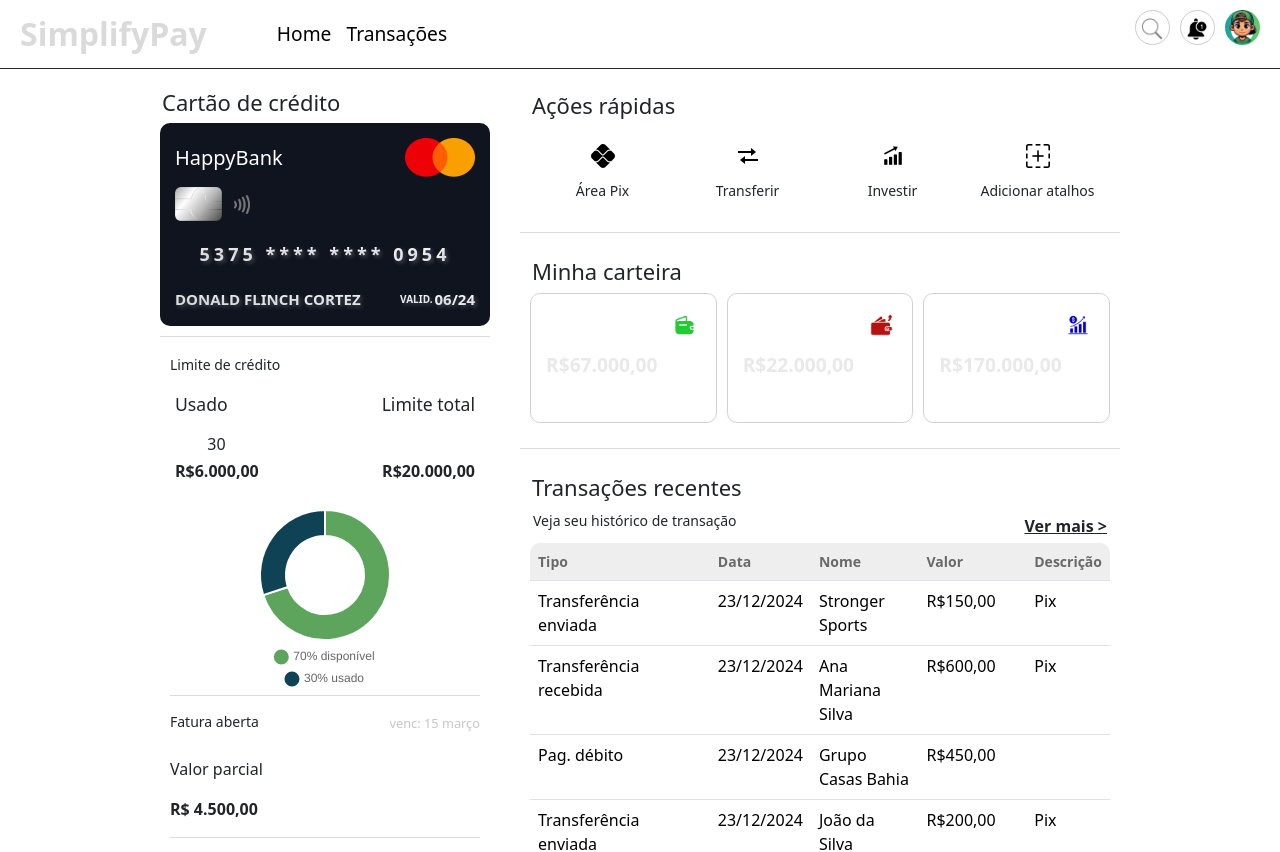
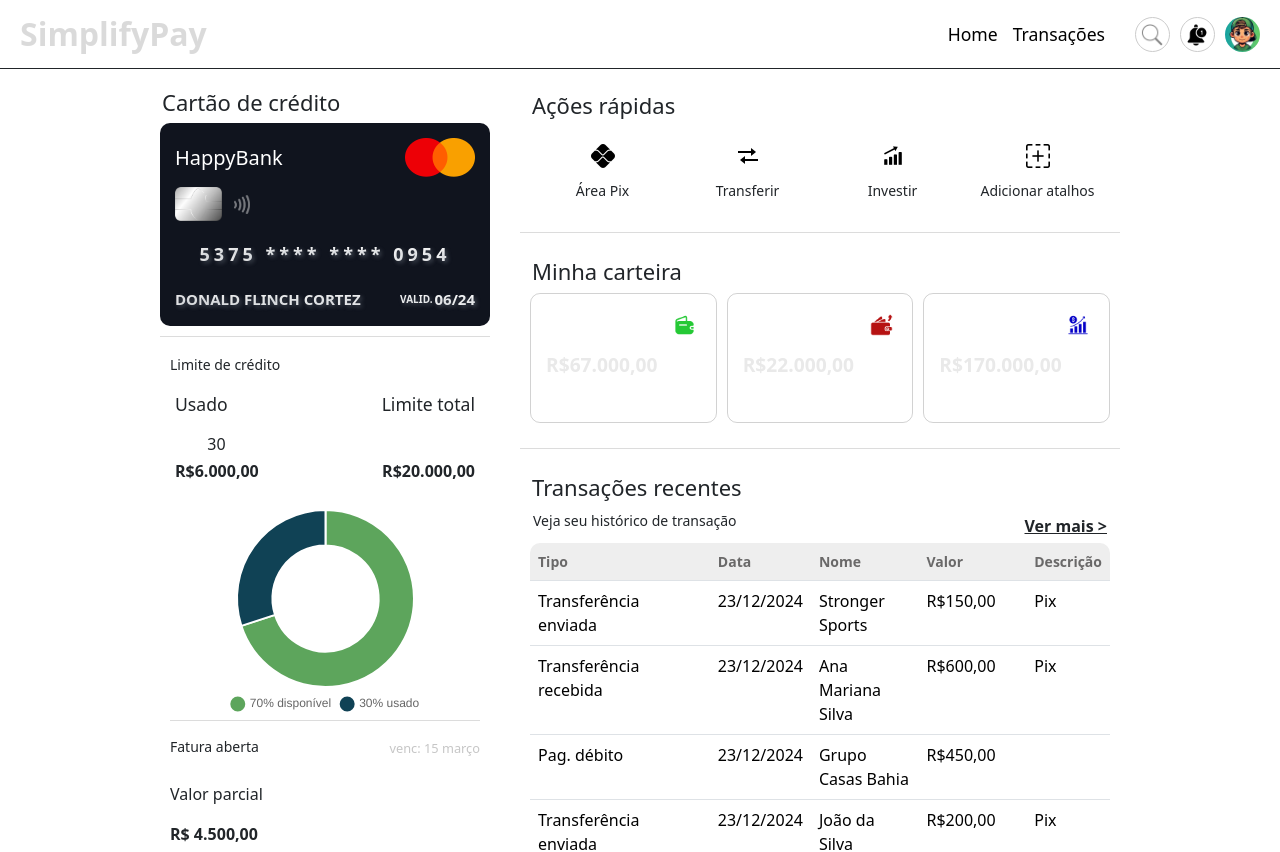
Before and after one commit to victorbiguete/ImaPayFrontEnd, an Angular app: page /home in a window 1280 px wide. Shown: the top 852 px of the page. Built offline with nearby package versions, Linux system fonts and the light colour scheme.

Commit message:
correção do routelink

```diff
--- a/src/app/componentes/grafico-donut/grafico-donut.component.css
+++ b/src/app/componentes/grafico-donut/grafico-donut.component.css
@@ -1,5 +1,5 @@
 
 .container{
-    width: 210px;
+    width: 235px;
     height: auto;
 }
--- a/src/app/componentes/menu/menu.component.css
+++ b/src/app/componentes/menu/menu.component.css
@@ -10,6 +10,7 @@ header{
 .container-menu {
     display: flex;
     width: 100%;
+    justify-content: space-between;
 }
 .conteudo-menu{
     background-color: var(--background-neutro-primario);
@@ -18,6 +19,7 @@ header{
     align-items: center;
     width: 100%;
     gap:10px;
+    justify-content: space-between;
 }
 
 .logo {
@@ -33,7 +35,6 @@ header{
 nav {
     display: flex;
     align-items: center;
-    margin-left: 60px;
 }
 
 .nav-list {
@@ -41,12 +42,14 @@ nav {
     display: flex;
     align-items: center;
     gap:15px;
+    height: 35px;
+    padding-right: 30px;
 }
 
 .link {
     text-decoration: none;
     color: black;
-    font-size: 1.2rem;
+    font-size: 1.1rem;
     cursor: pointer;
 }
 
--- a/src/app/componentes/menu/menu.component.html
+++ b/src/app/componentes/menu/menu.component.html
@@ -5,16 +5,16 @@
                 <div class="logo">Simplify<span class="pay">Pay</span></div>
                 <nav>
                     <div class="nav-list" [ngClass]="{'show': isMenuOpen}">
-                        <a href="/home" class="link" (click) = "mudarEstilo('home')" [ngClass]="boldText">Home</a>
-                        <a href="/transacoes" class="link" (click) = "mudarEstilo('transacoes')" [ngClass]="boldText">Transações</a>
+                        <a routerLink="/home" class="link">Home</a>
+                        <a routerLink="/transacoes" class="link">Transações</a>
+                    </div>
+
+                    <div class="perfil">
+                        <div class="item-perfil"><img class="icon icon-perfil" src="../../../assets/imgs/pesquisa.png" alt="pesquisa"></div>
+                        <div class="item-perfil"><img class="icon icon-perfil" src="../../../assets/imgs/notificacao.png" alt="notificacao"></div>
+                        <div class="img-perfil"><img class="icon" src="../../../assets/imgs/pessoa.png" alt=""></div>
                     </div>
                 </nav>
-            </div>
-
-            <div class="perfil">
-                <div class="item-perfil"><img class="icon icon-perfil" src="../../../assets/imgs/pesquisa.png" alt="pesquisa"></div>
-                <div class="item-perfil"><img class="icon icon-perfil" src="../../../assets/imgs/notificacao.png" alt="notificacao"></div>
-                <div class="img-perfil"><img class="icon" src="../../../assets/imgs/pessoa.png" alt=""></div>
             </div>
         </div>
 
--- a/src/app/componentes/menu/menu.component.ts
+++ b/src/app/componentes/menu/menu.component.ts
@@ -1,25 +1,19 @@
 import { CommonModule } from '@angular/common';
 import { Component } from '@angular/core';
+import { RouterLink, RouterLinkActive } from '@angular/router';
 
 @Component({
   selector: 'app-menu',
   standalone: true,
-  imports: [CommonModule],
+  imports: [CommonModule, RouterLink, RouterLinkActive],
   templateUrl: './menu.component.html',
   styleUrl: './menu.component.css'
 })
 export class MenuComponent {
   isMenuOpen = false;
-  estiloSelecionado: string = '';
-  ativarLink: string = '';
-  boldText: string = '';
 
   toggleMenu() {
     this.isMenuOpen = !this.isMenuOpen;
   }
 
-  mudarEstilo(link: string) {
-    this.ativarLink = link;
-    this.boldText = link === 'home' ? 'home' : '';
-  }
 }
```
Also changed, not shown: src/app/app.config.server.ts (deleted, +0 -11 lines).
